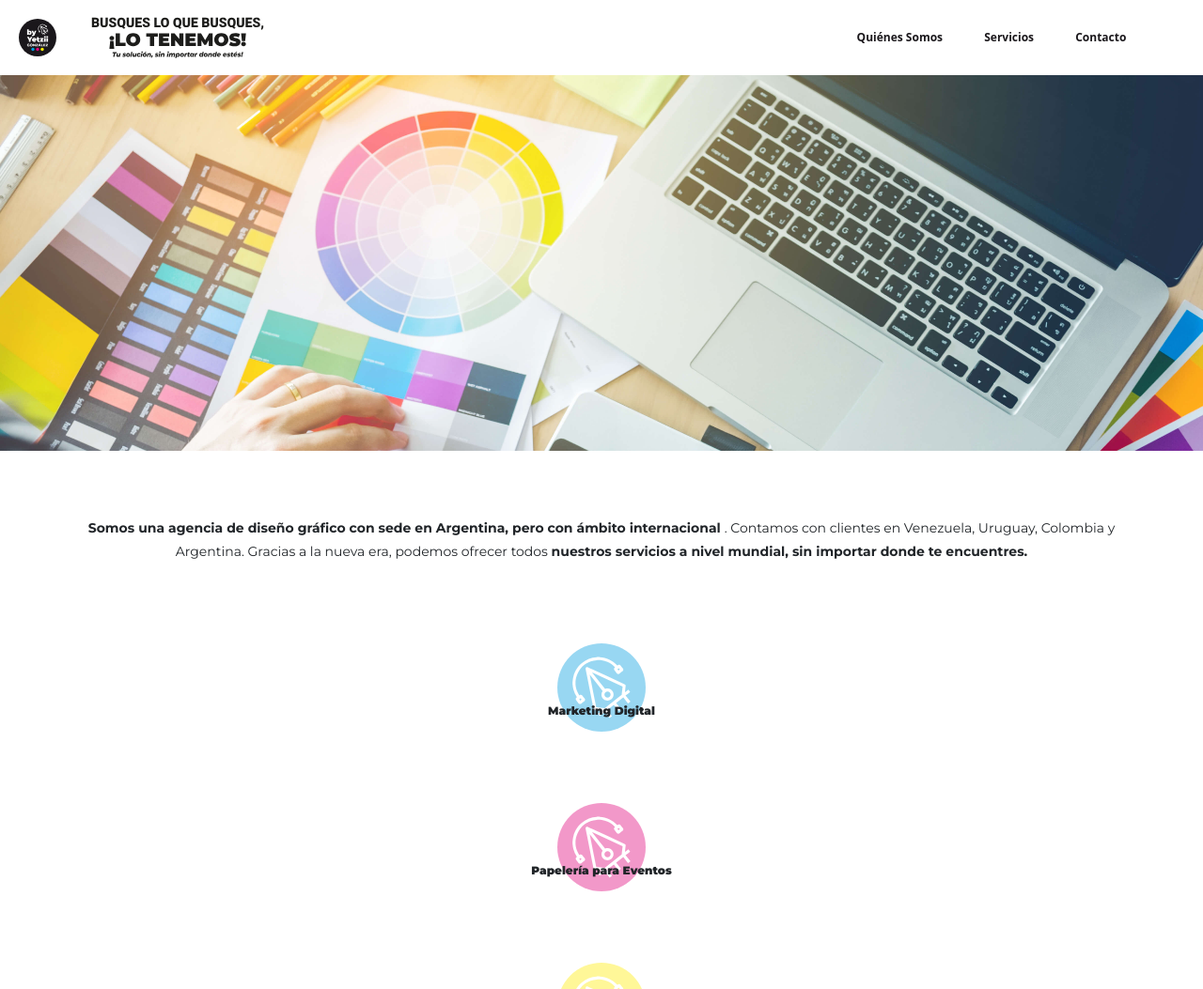
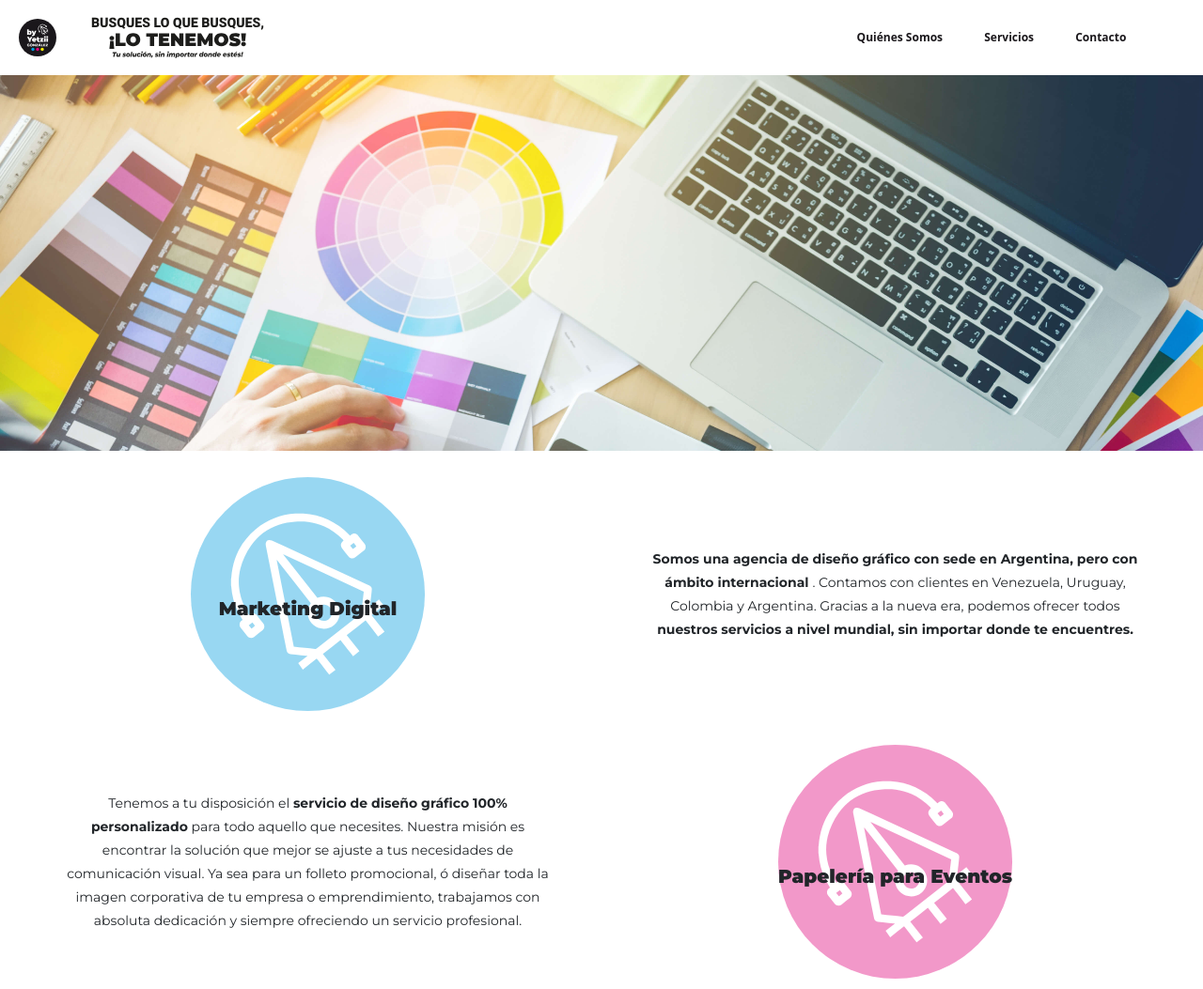
Before and after one commit to ratofante/by-yetzi, a website: page index.html in a window 1280 px wide. Shown: the top 1053 px of the page at 94% size. Drawn offline with Linux system fonts and the light colour scheme.

Commit message:
tablet home sin footer

```diff
--- a/index.html
+++ b/index.html
@@ -52,6 +52,14 @@
             encuentres.
           </strong>
         </p>
+        <div class="main__block__img">
+          <div class="main__block__img__img">
+            <img src="./assets/img/logo-blue.svg" alt="" />
+          </div>
+          <div class="main__block__img__title">
+            <p>Marketing Digital</p>
+          </div>
+        </div>
       </div>
       <aside class="servicios">
         <div class="servicio">
@@ -97,6 +105,14 @@
           tu empresa o emprendimiento, trabajamos con absoluta dedicación y
           siempre ofreciendo un servicio profesional.
         </p>
+        <div class="main__block__img">
+          <div class="main__block__img__img">
+            <img src="./assets/img/logo-pink.svg" alt="" />
+          </div>
+          <div class="main__block__img__title">
+            <p>Papelería para Eventos</p>
+          </div>
+        </div>
       </div>
       <aside>
         <div class="imagen-separador">
@@ -110,9 +126,17 @@
           necesites, manteniendo una coherencia en la línea de diseño general de
           tu marca o negocio a lo largo del tiempo.
         </p>
+        <div class="main__block__img">
+          <div class="main__block__img__img">
+            <img src="./assets/img/logo-yellow.svg" alt="" />
+          </div>
+          <div class="main__block__img__title">
+            <p>Identidad Corportativa</p>
+          </div>
+        </div>
       </div>
       <div class="main__block">
-        <div class="main__block__text">
+        <div class="main__block__title">
           <h3>Somos más que una empresa de diseño</h3>
         </div>
       </div>
@@ -124,6 +148,14 @@
           reduciendo costos innecesarios y evitando riesgos relacionados con
           acciones puntuales de diseño no coordinado.
         </p>
+        <div class="main__block__img">
+          <div class="main__block__img__img">
+            <img src="./assets/img/logo-black.svg" alt="" />
+          </div>
+          <div class="main__block__img__title">
+            <p>Diseño gráfico e Impresión</p>
+          </div>
+        </div>
       </div>
     </main>
     <!-- F O O T E R -->
--- a/scss/sections/_main.scss
+++ b/scss/sections/_main.scss
@@ -2,6 +2,14 @@ $block-spacing: 2rem;
 
 .main {
   margin-block: $viewport-margin;
+  @include large {
+    &__block:nth-child(1) {
+      flex-direction: row-reverse;
+    }
+    &__block:nth-child(2) {
+      flex-direction: row;
+    }
+  }
   &__block {
     margin-inline: $viewport-margin;
     margin-block: $block-spacing;
@@ -12,8 +20,46 @@ $block-spacing: 2rem;
       & strong {
         font-weight: $font-bold;
       }
+    }
+    &__title {
+      @include large {
+        padding-inline: min(10vw, 6rem);
+        padding-block: 100px;
+      }
+      padding: 2rem;
       & h3 {
         text-align: center;
+      }
+    }
+    &__img {
+      display: none;
+    }
+    @include large {
+      display: flex;
+      align-items: center;
+      &__text {
+        width: 50%;
+      }
+      &__img {
+        position: relative;
+        display: block;
+        width: 50%;
+        & img {
+          width: 80%;
+          max-width: 265px;
+          margin: auto;
+          opacity: 0.4;
+        }
+        &__title {
+          position: absolute;
+          top: 50%;
+          width: 100%;
+          text-align: center;
+          & p {
+            font-weight: $font-bolder;
+            font-size: 2rem;
+          }
+        }
       }
     }
   }
@@ -49,4 +95,7 @@ aside.servicios {
       }
     }
   }
+  @include large {
+    display: none;
+  }
 }
```
Also changed, not shown: assets/css/style.css, 1 other file.
